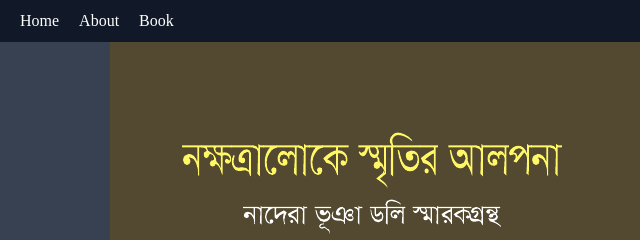
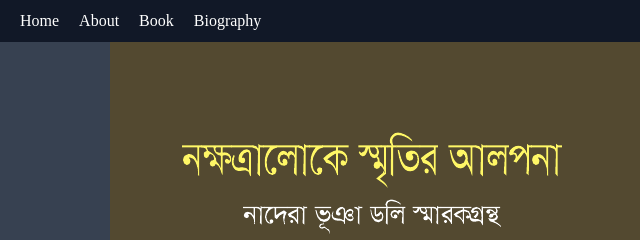
Before and after one commit to srpallab/doly-netlify, a plain HTML site: page index.html in a window 1280 px wide. Shown: the top 240 px of the page, 0-640 px from the left. Drawn offline with Linux system fonts and the light colour scheme.

Commit message:
ADD: Video biography.

```diff
--- a/index.html
+++ b/index.html
@@ -9,11 +9,16 @@
     <header>
       <nav class="ksth-nav-bg w-full">
 	<ul class="flex py-3 my-0 justify-start container">
-					<li class="pl-5"><a href="#">Home</a></li>
+	  <li class="pl-5"><a href="/">Home</a></li>
 	  <li class="pl-5"><a href="about.html">About</a></li>
 	  <li class="pl-5">
 	    <a href="https://drive.google.com/file/d/1_dRQFJwj5J1DiAaGzMCYu1z13xA6wGbv/view" target="_blank">
 	      Book
+	    </a>
+	  </li>
+	  <li class="pl-5">
+	    <a href="https://drive.google.com/file/d/1L5vxiu-7UngjWq6l9SwVNQh_hlZcYO4p/view" target="_blank">
+	      Biography
 	    </a>
 	  </li>
 	</ul>
```
Lines whose indentation alone changed are shown as unchanged.
